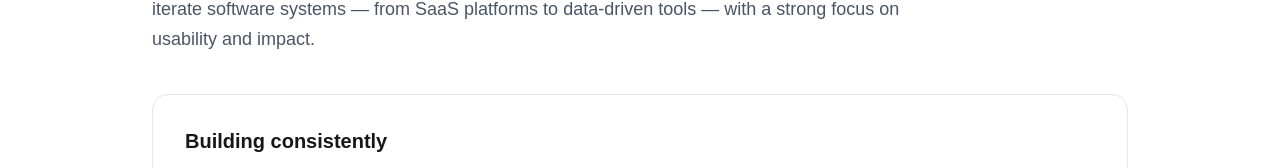
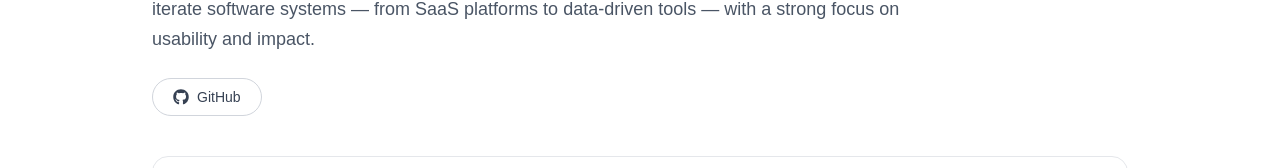
Before and after one commit to samlittle92/sam-little-portfolio, a Next.js app: page / in a window 1280 px wide. Shown: the part 327-495 px from the top of the page. Built offline with nearby package versions, Linux system fonts and the light colour scheme.

Commit message:
Add react-icons for github

```diff
--- a/package.json
+++ b/package.json
@@ -9,9 +9,11 @@
     "lint": "eslint"
   },
   "dependencies": {
+    "favicons": "^7.2.0",
     "next": "16.1.0",
     "react": "19.2.3",
-    "react-dom": "19.2.3"
+    "react-dom": "19.2.3",
+    "react-icons": "^5.5.0"
   },
   "devDependencies": {
     "@tailwindcss/postcss": "^4",
--- a/src/app/page.tsx
+++ b/src/app/page.tsx
@@ -1,5 +1,6 @@
 import Link from "next/link";
 import GitHubActivity from "@/components/GitHubActivity";
+import { FaGithub } from "react-icons/fa";
 
 export default function Home() {
   return (
@@ -11,12 +12,31 @@ export default function Home() {
           I build intelligent software products that combine data,
           machine learning, and real-world user needs.
         </h1>
+
         <p className="text-lg text-gray-600 max-w-3xl leading-relaxed">
           I’m a product-minded engineer with a first-class bachelor’s degree.
           I design, build, test, and iterate software systems — from SaaS
           platforms to data-driven tools — with a strong focus on usability
           and impact.
         </p>
+
+        {/* CTA */}
+        <div className="flex items-center gap-4">
+          <Link
+            href="https://github.com/samlittle92"
+            target="_blank"
+            className="
+              inline-flex items-center gap-2
+              rounded-full border border-gray-300
+              px-5 py-2 text-sm font-medium
+              text-gray-700
+              hover:bg-gray-100 transition
+            "
+          >
+            <FaGithub className="h-4 w-4" />
+            GitHub
+          </Link>
+        </div>
       </div>
 
       {/* GitHub activity */}
```
Also changed, not shown: 1 other file (tests, documents, lock files or other folders).
